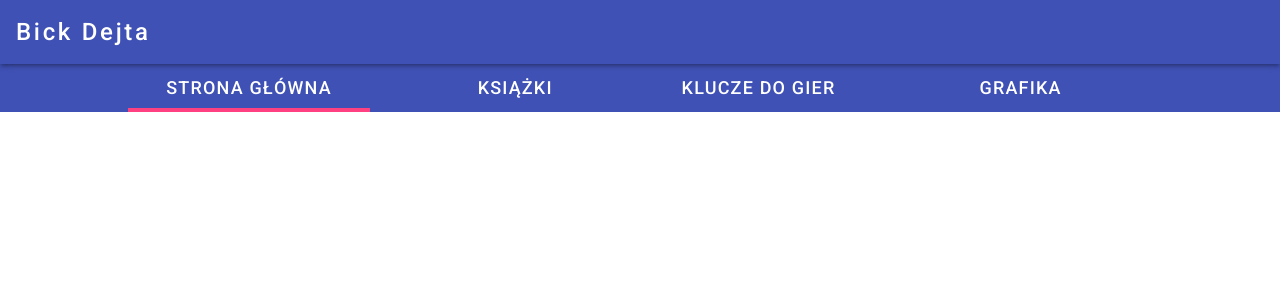
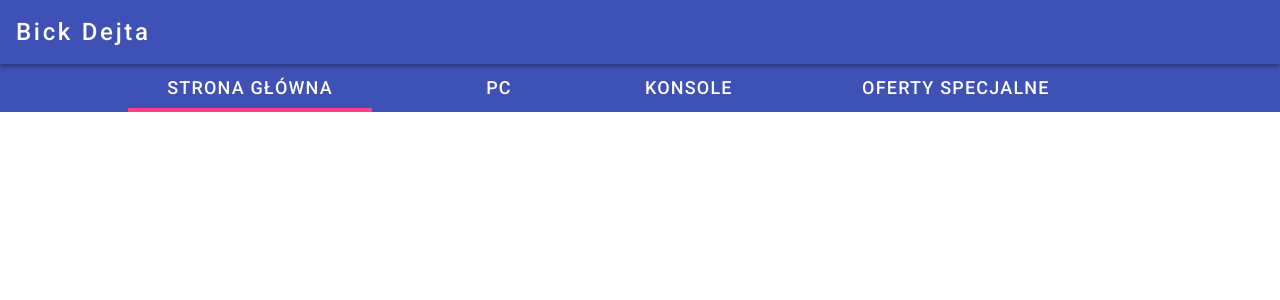
Before and after one commit to Kkwolek98/bick-dejta-APP, an Angular app: page / in a window 1280 px wide. Shown: the top 300 px of the page. Built offline with nearby package versions, Linux system fonts and the light colour scheme.

Commit message:
changed tab names

```diff
--- a/src/app/app.component.html
+++ b/src/app/app.component.html
@@ -5,9 +5,9 @@
 
   <mat-toolbar-row class="bottom-row">
     <div matRipple class="bottom-row-item active"><span>Strona główna</span></div>
-    <div matRipple class="bottom-row-item"><span>Książki</span></div>
-    <div matRipple class="bottom-row-item"><span>Klucze do gier</span></div>
-    <div matRipple class="bottom-row-item"><span>Grafika</span></div>
+    <div matRipple class="bottom-row-item"><span>pc</span></div>
+    <div matRipple class="bottom-row-item"><span>konsole</span></div>
+    <div matRipple class="bottom-row-item"><span>oferty specjalne</span></div>
   </mat-toolbar-row>
 </mat-toolbar>
 <div class="main-container">
```
